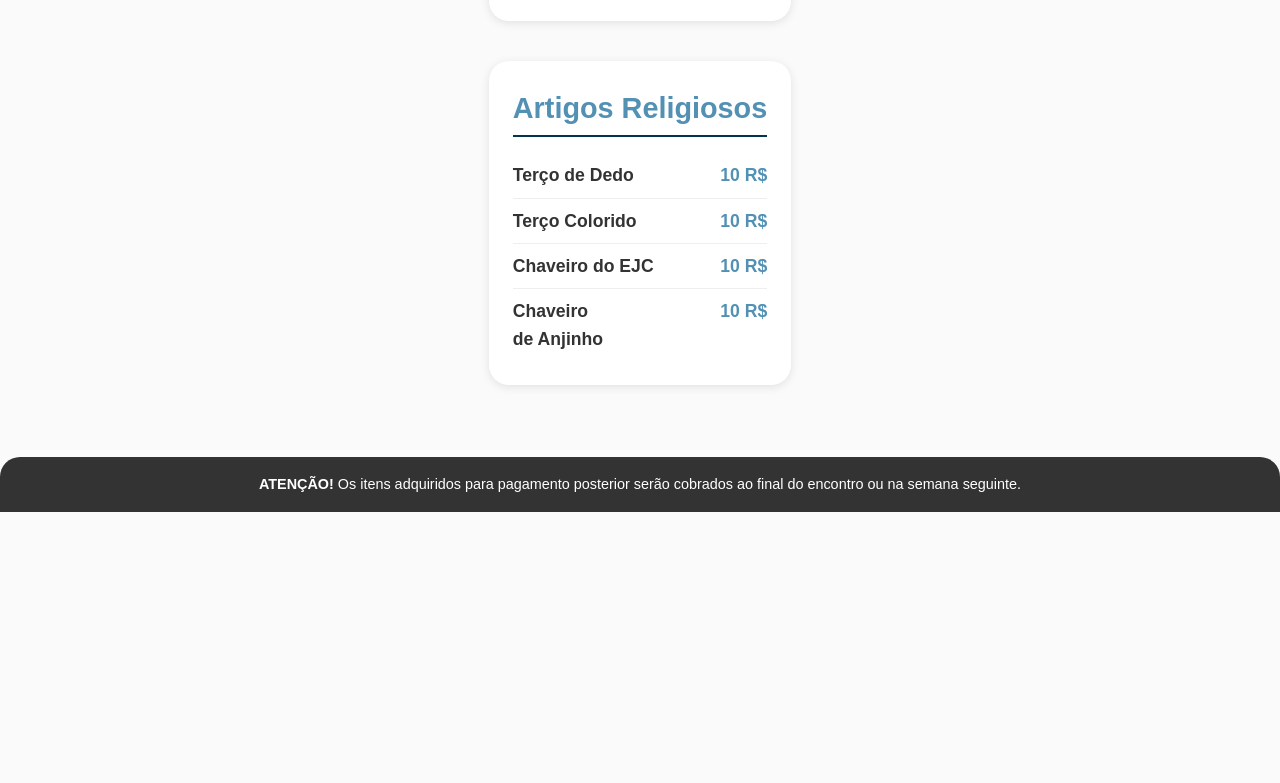
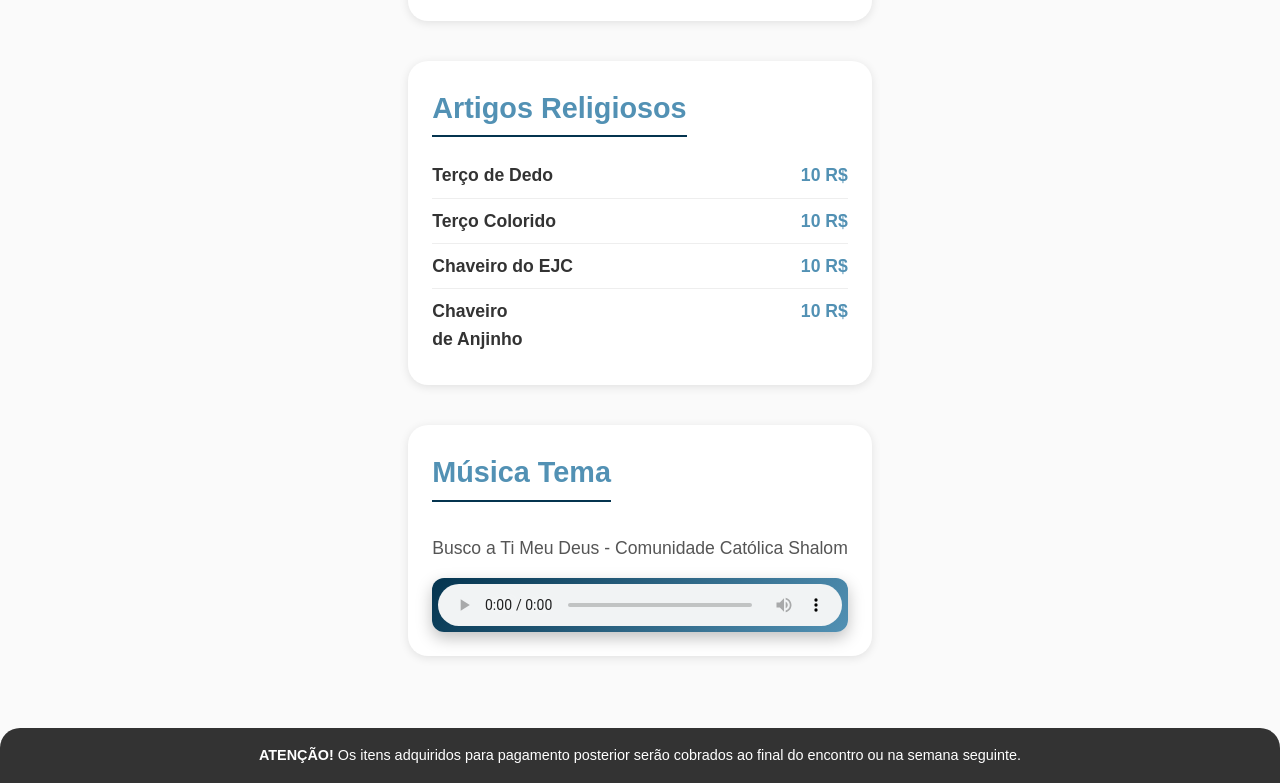
Before and after one commit to Guitorres109/Cardapio-Mini-Bar-EJC-2025, a plain HTML site: page index.html in a window 1280 px wide. Shown: the part 1118-1901 px from the top of the page. Before the commit the page ends 1630 px from the top, so only its background shows below. Drawn offline with Linux system fonts and the light colour scheme.

Commit message:
Coloquei uma música

```diff
--- a/Src/Assets/Style/Style.css
+++ b/Src/Assets/Style/Style.css
@@ -1,6 +1,3 @@
-/* =======================
-   Estilo global
-======================= */
 * {
     margin: 0;
     padding: 0;
@@ -153,3 +150,51 @@ footer {
   opacity: 1;
   transform: translateY(0);
 }
+article {
+    margin-bottom: 2.5rem;
+    padding: 1.5rem;
+    background: white;
+    border-radius: 20px;
+    box-shadow: 0 2px 10px rgba(0,0,0,0.1);
+    transition: transform 0.2s ease;
+    animation: fadeIn 1.3s ease-in;
+    max-width: 600px;
+}
+article h2 {
+    font-size: 1.8rem;
+    margin-bottom: 1rem;
+    color: #5291b4;
+    border-bottom: 2px solid #04344f;
+    display: inline-block;
+    padding-bottom: 0.3rem;
+}
+article audio {
+    background-color: #04344f;
+    margin-top: 1rem;
+    width: 100%;
+    max-width: 500px;
+    border-radius: 12px;
+    outline: none;
+    display: block;
+
+    /* Aparência */
+    background: linear-gradient(135deg, #04344f, #5291b4);
+    padding: 6px; /* dá um respiro no contorno */
+    box-shadow: 0 6px 16px rgba(0,0,0,0.25);
+
+    /* Animação de entrada */
+    animation: fadeIn 1.3s ease-in;
+    transition: transform 0.3s ease, box-shadow 0.3s ease;
+}
+
+/* Efeito hover */
+article audio:hover {
+    transform: scale(1.02);
+    box-shadow: 0 10px 20px rgba(0,0,0,0.3);
+}
+article p {
+    font-size: 1.1rem;
+    line-height: 1.6;
+    color: #555;
+    margin-top: 1rem;
+}
--- a/index.html
+++ b/index.html
@@ -11,8 +11,12 @@
 </head>
 <body>
     <header>
-        <img src="Src/Assets/images/IMG-20250916-WA0009.jpg" alt="" class="img-desktop">
-        <img src="Src/Assets/images/IMG-20250916-WA0011.jpg" alt="" class="img-mobile">
+        <img src="Src/Assets/images/IMG-20250916-WA0009.jpg" alt="Arte Cárdapio EJC 2025" class="img-desktop">
+        <img src="Src/Assets/images/IMG-20250916-WA0011.jpg" alt="Arte Cárdapio EJC 2025" class="img-mobile">
+    <!-- <audio controls>Busco a Ti Meu Deus - Comunidade Católica Shalom
+        <source src="musica.mp3" type="audio/mpeg">
+        Seu navegador não suporta o elemento de áudio.
+    </audio> -->
     </header>
     <main>
         <section class="Bebidas reveal">
@@ -44,6 +48,14 @@
                 <li>Chaveiro <br>de Anjinho <span>10 R$</span></li>
             </ul>
         </section>
+        <article class="musica reveal">
+            <H2>Música Tema</H2>
+            <p>Busco a Ti Meu Deus - Comunidade Católica Shalom</p>
+            <audio controls>
+                <source src="Src/Assets/Audio/Busco a Ti Meu Deus.mp3" type="audio/mpeg">
+                Seu navegador não suporta o elemento de áudio.
+            </audio>
+        </article>
     </main>
     <footer>
         <p><span><strong>ATENÇÃO!</strong></span> Os itens adquiridos para pagamento posterior serão cobrados ao final do encontro ou na semana seguinte.</p>
@@ -58,7 +70,7 @@
                     observer.unobserve(entry.target); // só uma vez
                 }
             });
-        }, { threshold: 0.1 });
+        }, { threshold: 0.5 });
 
         items.forEach(item => observer.observe(item));
     </script>
```
Also changed, not shown: 1 other file.
